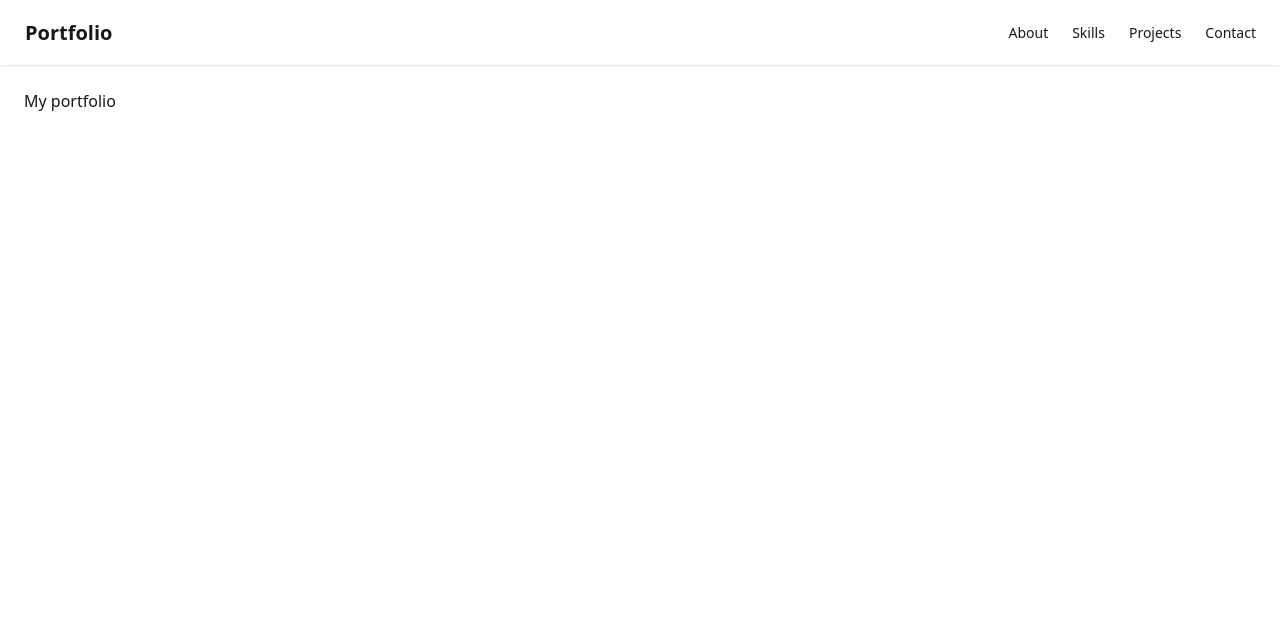
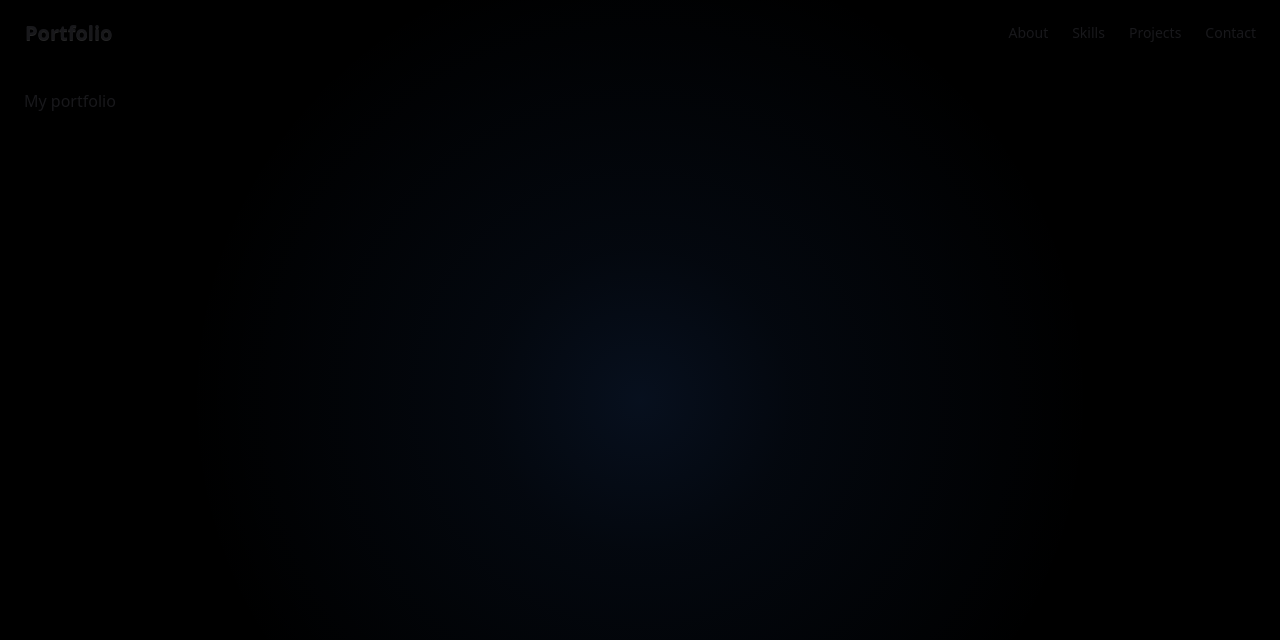
Before and after one commit to tahmid-khan-hub/my-portfolio-nextjs, a Next.js app: page / in a window 1280 px wide. Shown: the top 640 px of the page. Built offline with nearby package versions, Linux system fonts and the light colour scheme.

Commit message:
added a background

```diff
--- a/src/app/layout.tsx
+++ b/src/app/layout.tsx
@@ -20,11 +20,26 @@ export default function RootLayout({
 }>) {
   return (
     <html lang="en">
-      <body
-        className={`${poppins.variable} antialiased`}
-      >
-        <Navbar></Navbar>
-        {children}
+      <body className={`${poppins.variable} antialiased `}>
+        <div className="min-h-screen w-full bg-black relative overflow-hidden">
+          {/* Blue Spotlight Background */}
+          <div
+            className="absolute inset-0 z-0 pointer-events-none"
+            style={{
+              background: `
+              radial-gradient(
+                circle at center,
+                rgba(59, 130, 246, 0.12) 0%,
+                rgba(59, 130, 246, 0.06) 20%,
+                rgba(0, 0, 0, 0.0) 60%
+              )
+            `,
+            }}
+          />
+          {/* Content */}
+          <Navbar></Navbar>
+          {children}
+        </div>
       </body>
     </html>
   );
```
